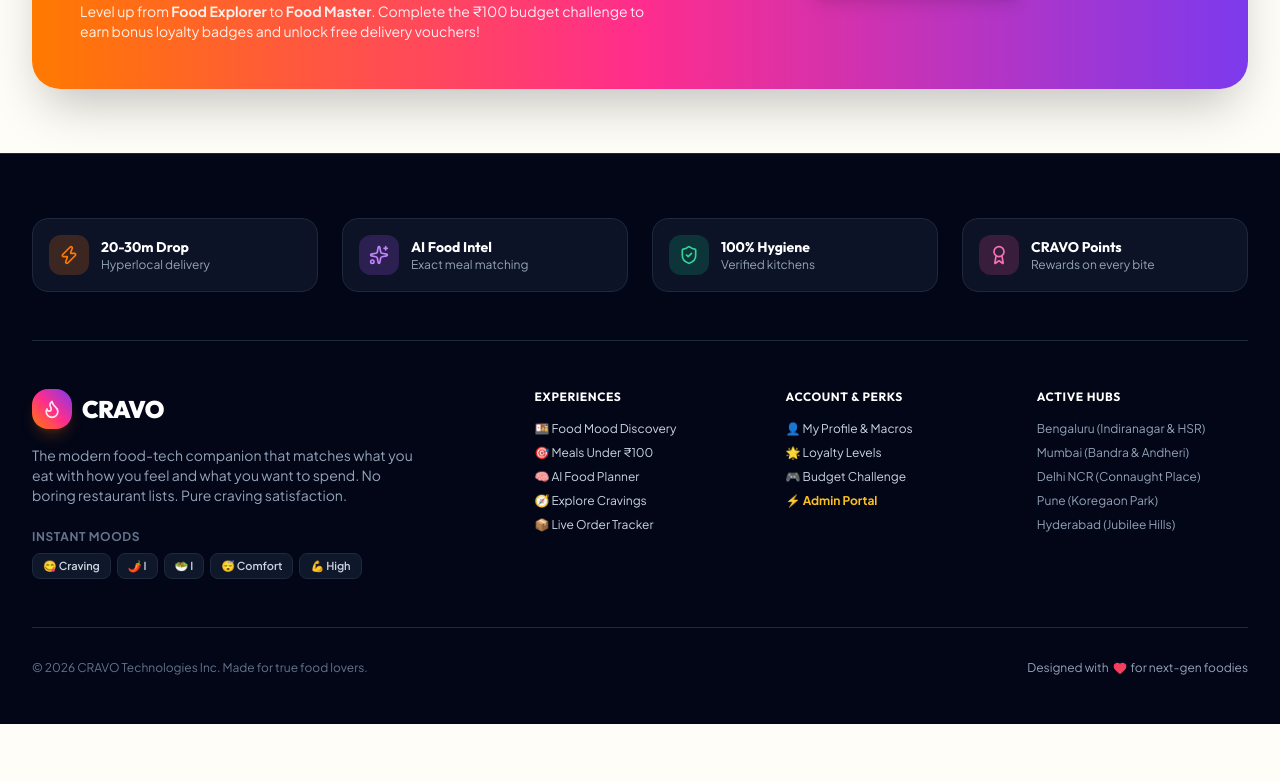
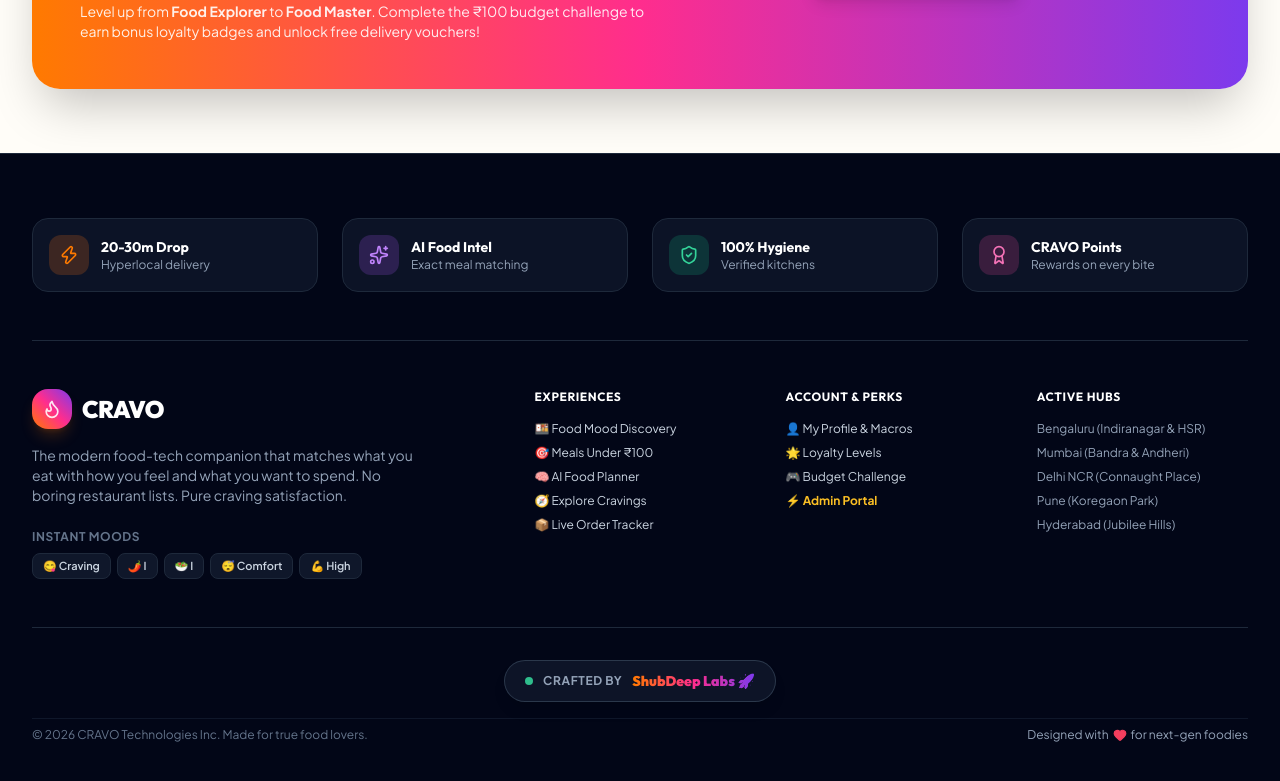
Before and after one commit to ShubhAm-2047-V/Food-Ordering-App, a Next.js app: page / in a window 1280 px wide. Shown: the part 3188-3969 px from the top of the page. Before the commit the page ends 3912 px from the top, so only its background shows below. Built offline with nearby package versions, Linux system fonts and the light colour scheme.

Commit message:
Add centered BY ShubDeep Labs button linking to portfolio in footer

```diff
--- a/components/layout/Footer.tsx
+++ b/components/layout/Footer.tsx
@@ -120,13 +120,34 @@ export function Footer() {
           </div>
         </div>
 
-        {/* Bottom Bar */}
-        <div className="pt-6 sm:pt-8 flex flex-col sm:flex-row items-center justify-between gap-3 text-xs text-slate-500 text-center sm:text-left">
-          <p>© 2026 CRAVO Technologies Inc. Made for true food lovers.</p>
-          <div className="flex items-center gap-4">
-            <span className="flex items-center gap-1 text-slate-400">
-              Designed with <Heart className="w-3.5 h-3.5 text-rose-500 fill-rose-500" /> for next-gen foodies
-            </span>
+        {/* Bottom Bar & ShubDeep Labs Center Button */}
+        <div className="pt-6 sm:pt-8 flex flex-col items-center justify-center gap-4 text-xs text-slate-500 text-center">
+
+          {/* Centered ShubDeep Labs Button */}
+          <div className="flex flex-col items-center justify-center">
+            <a
+              href="https://shubh-deep-labs.vercel.app/"
+              target="_blank"
+              rel="noopener noreferrer"
+              className="group relative inline-flex items-center gap-2.5 px-5 py-2.5 rounded-full bg-slate-900/90 hover:bg-slate-800 text-slate-200 border border-slate-700/80 hover:border-brand-orange/60 shadow-lg hover:shadow-glow-orange transition-all duration-300 transform hover:-translate-y-0.5 active:scale-95"
+            >
+              <span className="flex h-2 w-2 rounded-full bg-emerald-400 animate-pulse" />
+              <span className="text-[11px] sm:text-xs font-bold text-slate-400 uppercase tracking-wider group-hover:text-slate-200 transition-colors">
+                Crafted by
+              </span>
+              <span className="text-xs sm:text-sm font-black bg-gradient-to-r from-brand-orange via-brand-pink to-brand-purple bg-clip-text text-transparent group-hover:from-amber-300 group-hover:via-pink-400 group-hover:to-cyan-400 transition-all font-display">
+                ShubDeep Labs 🚀
+              </span>
+            </a>
+          </div>
+
+          <div className="flex flex-col sm:flex-row items-center justify-between w-full gap-3 pt-2 text-slate-500 border-t border-slate-900 text-[11px] sm:text-xs">
+            <p>© 2026 CRAVO Technologies Inc. Made for true food lovers.</p>
+            <div className="flex items-center gap-4">
+              <span className="flex items-center gap-1 text-slate-400">
+                Designed with <Heart className="w-3.5 h-3.5 text-rose-500 fill-rose-500" /> for next-gen foodies
+              </span>
+            </div>
           </div>
         </div>
       </div>
```
